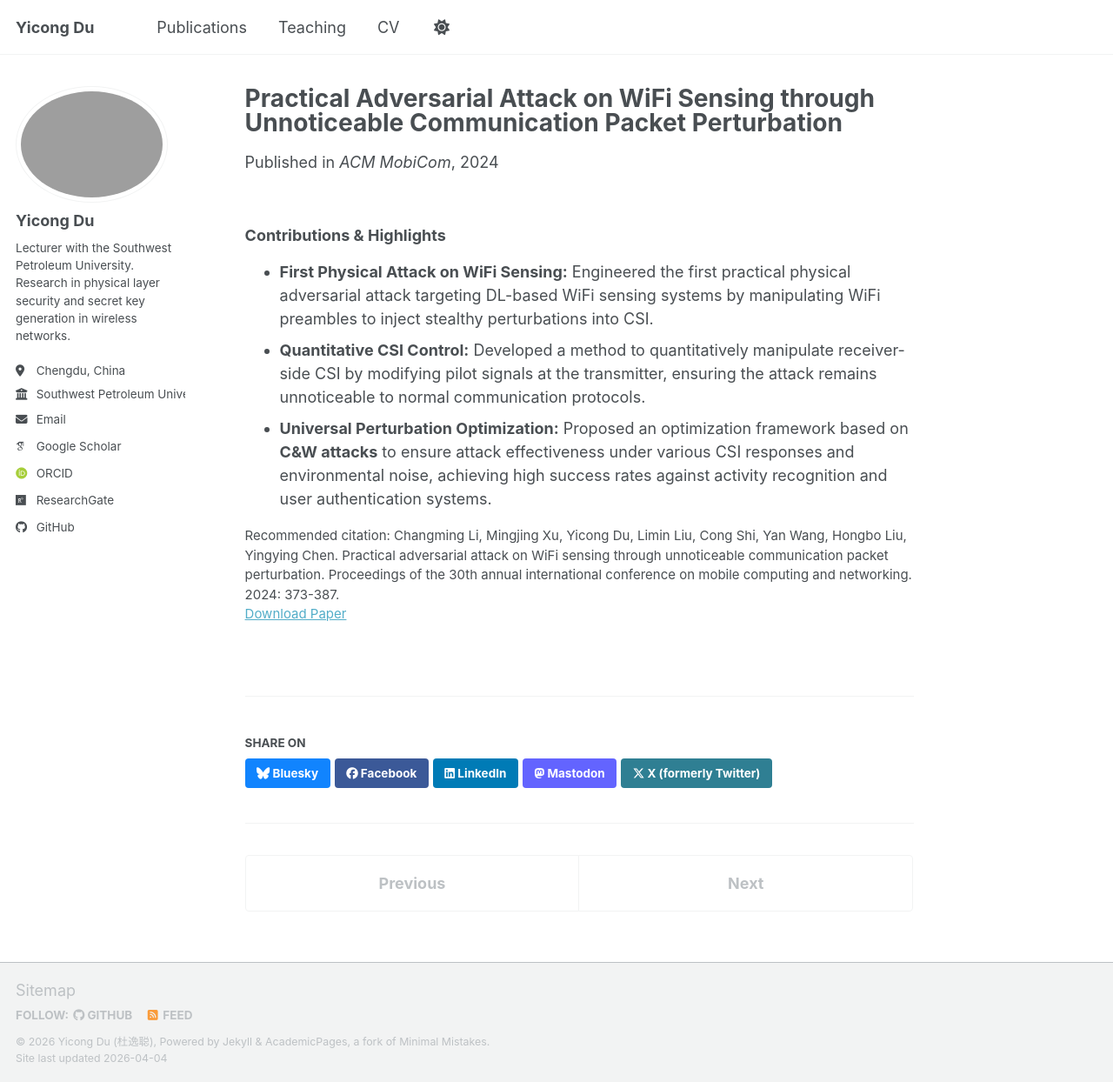
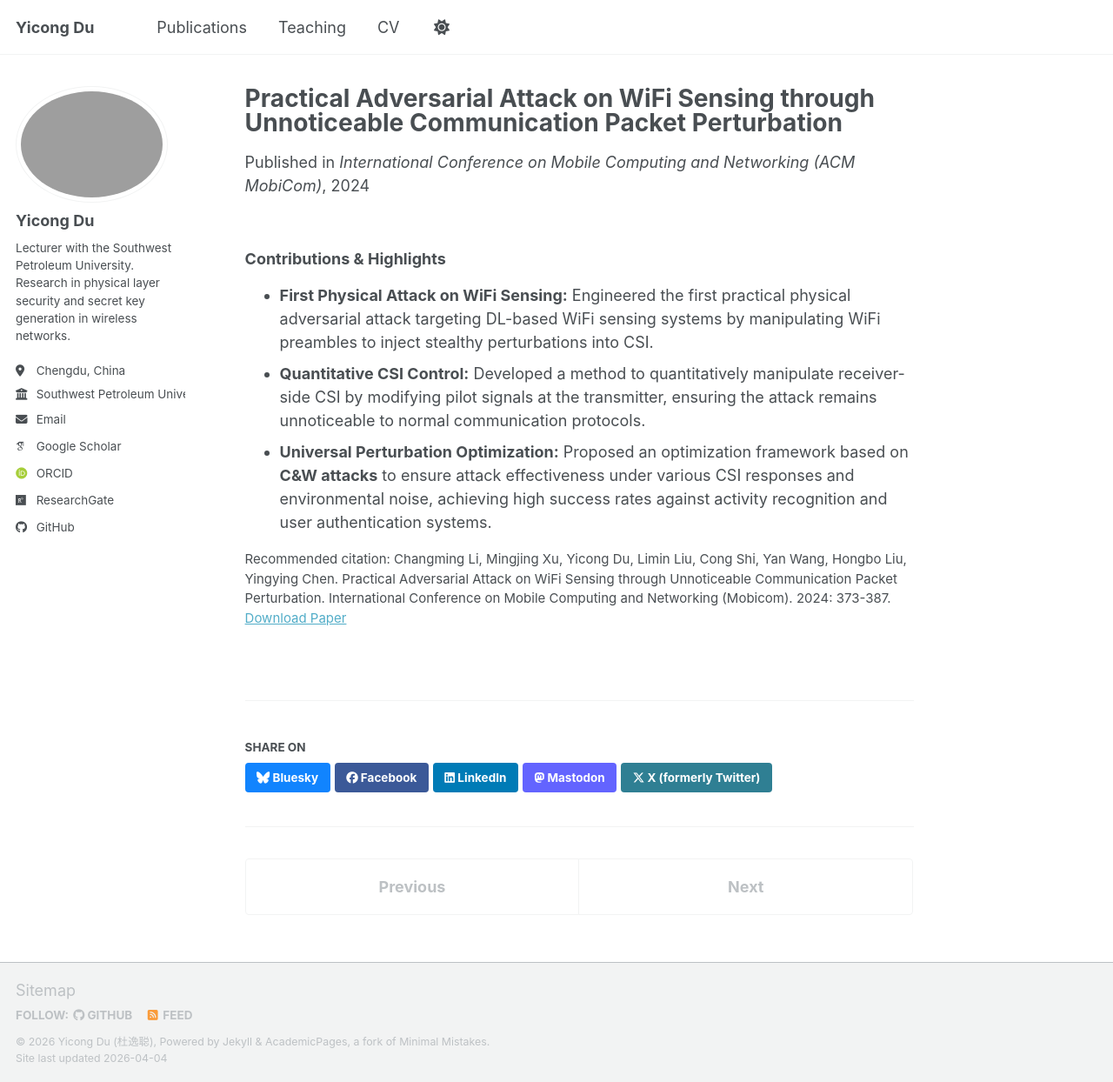
Before and after one commit to DozzzeN/yc_du, a Jekyll site: the page built from _publications/2024-05-29-mobicom-wifi-sensing-attack.md, in a window 1280 px wide and 1244 px high. Shown: the whole window at 87% size. Built offline with Jekyll 4.4.1, drawn with Linux system fonts in a browser that asks for light colours; some web fonts are replaced; a script bundle is joined from its source files by our own code; library files that are not in the unit come from our copies.

Commit message:
Update 2024-05-29-mobicom-wifi-sensing-attack.md

```diff
--- a/_publications/2024-05-29-mobicom-wifi-sensing-attack.md
+++ b/_publications/2024-05-29-mobicom-wifi-sensing-attack.md
@@ -5,9 +5,9 @@ category: manuscripts
 permalink: /publication/2024-05-29-mobicom-wifi-sensing-attack
 excerpt: "Presents the first physical adversarial attack on deep learning-based WiFi sensing systems via preamble/pilot manipulation."
 date: 2024-05-29
-venue: "ACM MobiCom"
+venue: "International Conference on Mobile Computing and Networking (ACM MobiCom)"
 paperurl: "https://dl.acm.org/doi/abs/10.1145/3636534.3649367"
-citation: "Changming Li, Mingjing Xu, Yicong Du, Limin Liu, Cong Shi, Yan Wang, Hongbo Liu, Yingying Chen. Practical adversarial attack on WiFi sensing through unnoticeable communication packet perturbation. Proceedings of the 30th annual international conference on mobile computing and networking. 2024: 373-387."
+citation: "Changming Li, Mingjing Xu, Yicong Du, Limin Liu, Cong Shi, Yan Wang, Hongbo Liu, Yingying Chen. Practical Adversarial Attack on WiFi Sensing through Unnoticeable Communication Packet Perturbation. International Conference on Mobile Computing and Networking (Mobicom). 2024: 373-387."
 ---
 ### Contributions & Highlights
 * **First Physical Attack on WiFi Sensing:** Engineered the first practical physical adversarial attack targeting DL-based WiFi sensing systems by manipulating WiFi preambles to inject stealthy perturbations into CSI.
```
